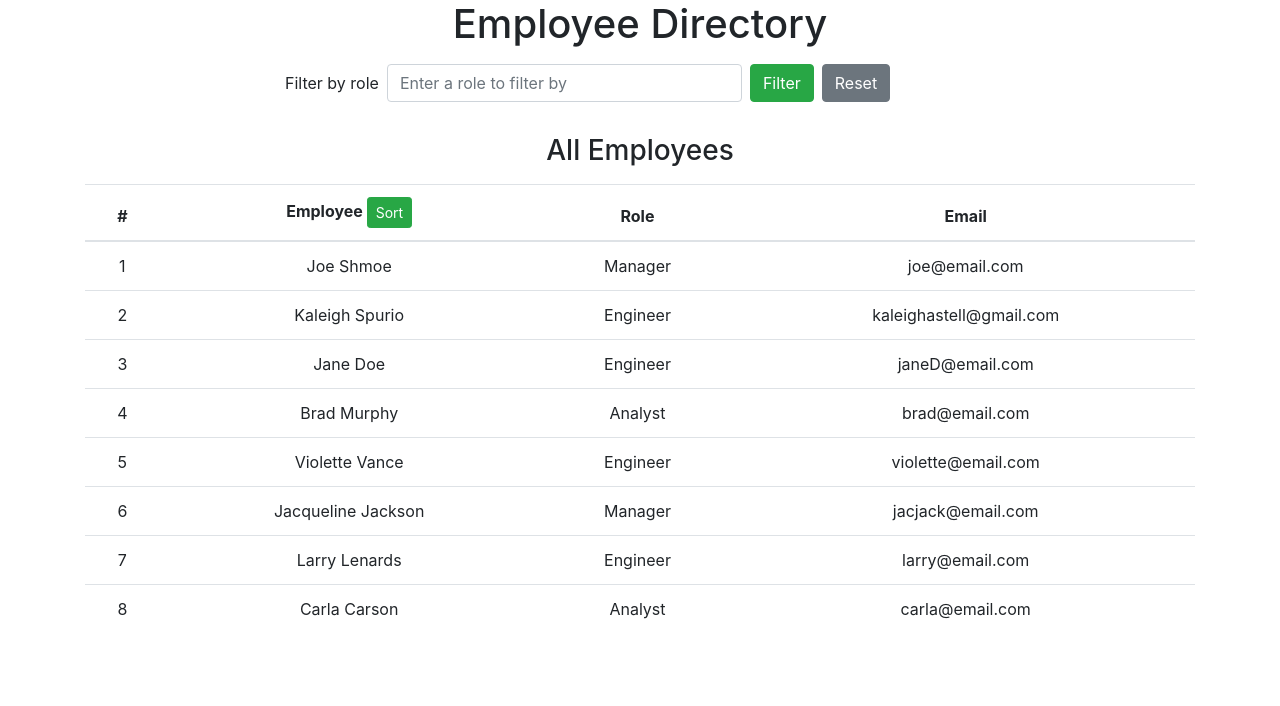
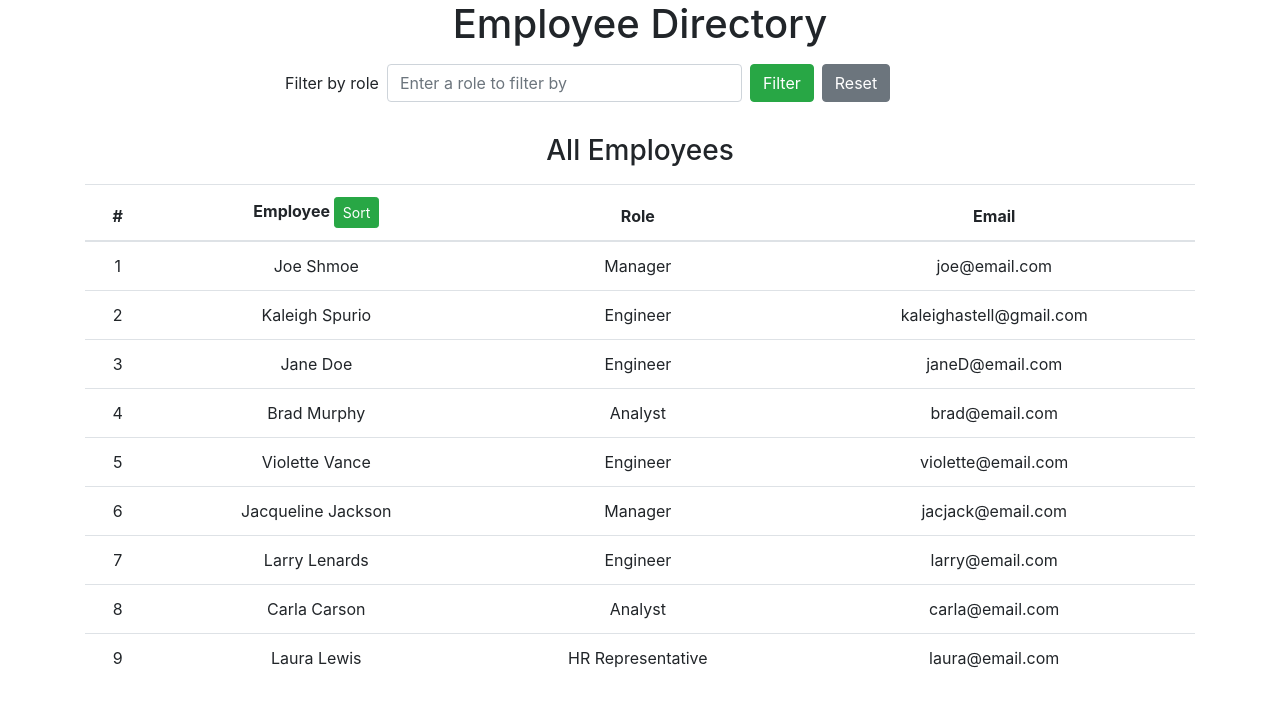
Before and after one commit to Kaleighspurio/react-employee-directory, a React (Create React App) app: page / in a window 1280 px wide. Shown: the top 706 px of the page. Built offline with nearby package versions, Linux system fonts and the light colour scheme.

Commit message:
changed the table contents message

```diff
--- a/src/components/AppContainer.js
+++ b/src/components/AppContainer.js
@@ -53,7 +53,7 @@ export default class AppContainer extends React.Component {
 
   renderTableContentsMessage = () => {
       if (this.state.madeSearch === true) {
-          return <h3 className="m-3" >All employees with role: {this.state.results[0].role}</h3>;
+          return <h3 className="m-3" >All {this.state.results[0].role}s</h3>;
       } else {
           return <h3 className="m-3" >All Employees</h3>;
       }
--- a/src/components/Employees.json
+++ b/src/components/Employees.json
@@ -46,5 +46,11 @@
         "name": "Carla Carson",
         "role": "Analyst",
         "email": "carla@email.com"
+    },
+    {
+        "id": 9,
+        "name": "Laura Lewis",
+        "role": "HR Representative",
+        "email": "laura@email.com"
     }
 ]
```
